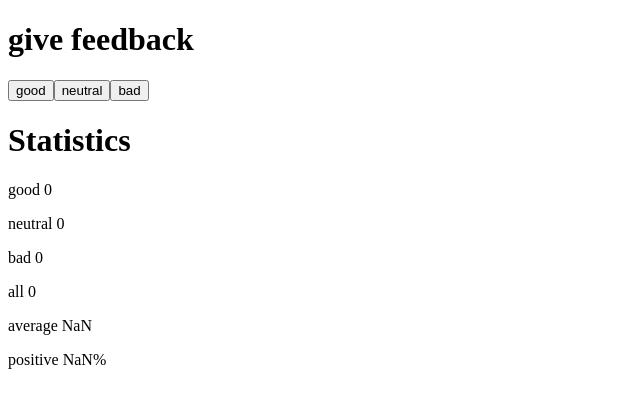
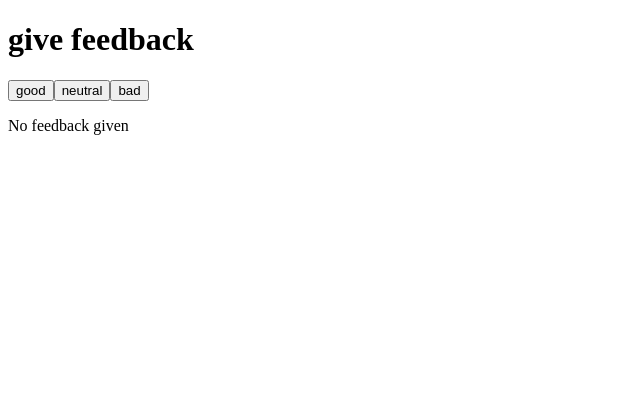
Before and after one commit to Jettan17/full-stack-open-submissions, a React (Vite) app in the folder part1/unicafe/: page / in a window 1280 px wide. Shown: the top 408 px of the page, without its empty margins (0-640 px from the left). Built offline with nearby package versions, Linux system fonts and the light colour scheme.

Commit message:
feat: part1 ex9

```diff
--- a/part1/unicafe/src/App.jsx
+++ b/part1/unicafe/src/App.jsx
@@ -7,6 +7,11 @@
 }
 
 const Statistics = ({good, neutral, bad}) => {
+  if (good === 0 && neutral === 0 && bad === 0) {
+    return (
+      <p>No feedback given</p>
+    )
+  }
   return (
     <>
     <h1>Statistics</h1>
```
